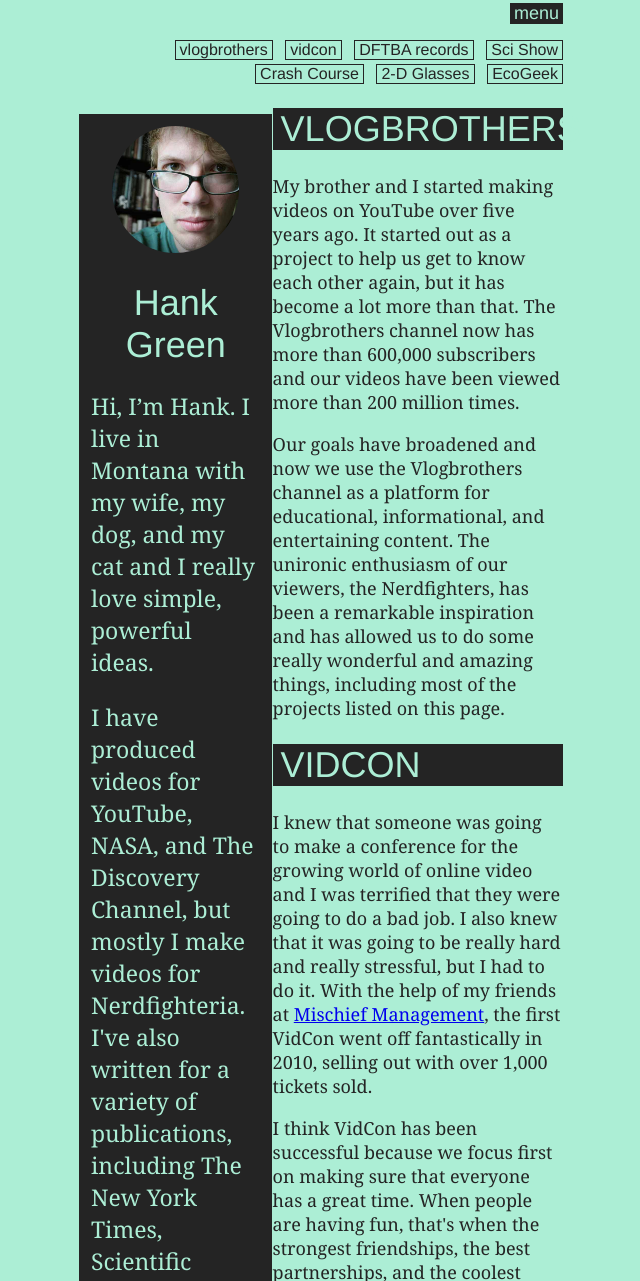
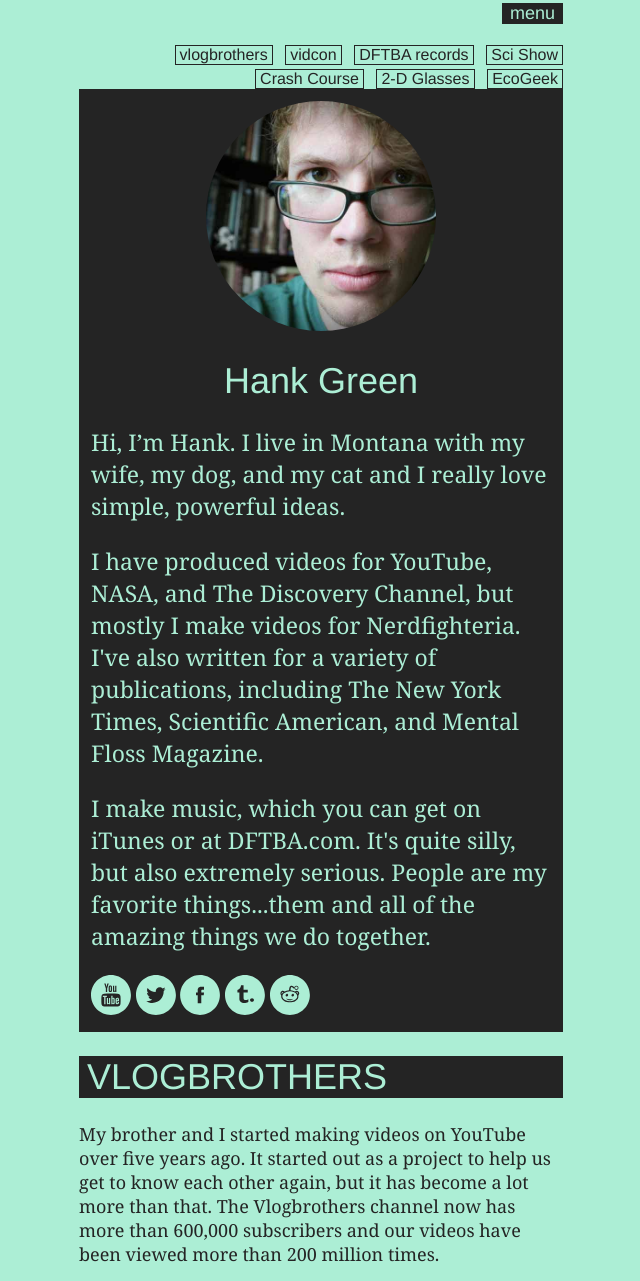
Before and after one commit to elsienolasco/art336-html-css-article-art-direction-01-elsienolasco, a plain HTML site: page index.html in a window 1280 px wide. Shown: the top 1281 px of the page, without its empty margins (319-959 px from the left). Drawn offline with nearby package versions, Linux system fonts and the light colour scheme; a script that the page names is missing.

Commit message:
sag icons added

```diff
--- a/scss/_base.scss
+++ b/scss/_base.scss
@@ -23,3 +23,7 @@ img {
     max-width: 100%;
     height: auto;
 }
+
+a {
+    text-decoration: none;
+}
--- a/scss/_layout.scss
+++ b/scss/_layout.scss
@@ -24,28 +24,6 @@ nav[role="navigation"] ul li, .contact ul li {
     padding: 0;
 }
 
-header[role="banner"] {
-    margin: 30px 0 100px 0;
-    @media (min-width: 700px){
-        float: left;
-        width: 35%;
-    }
-}
-
 .banner-photo {
     text-align: center;
 }
-
-main[role="main"] {
-    @media (min-width: 700px){
-        float: right;
-        width: 60%;
-    }
-}
-
-footer[role="contentinfo"] {
-    @media (min-width: 700px){
-    float: left;
-    width: 100%;
-    }
-}
--- a/scss/_module.scss
+++ b/scss/_module.scss
@@ -10,7 +10,8 @@ Module Rules
     background-color: $color;
     display: inline-block;
     @include headline-font;
-    padding: 0 4px;
+    margin-bottom: 5px;
+    padding: 0 8px;
     text-decoration: none;
 }
 
@@ -52,7 +53,7 @@ header[role="banner"] h1 {
 
 header[role="banner"] img {
     border-radius: 50%;
-    width: 75%;
+    width: 50%;
 }
 
 header[role="banner"] p {
@@ -71,8 +72,8 @@ header[role="banner"] a:hover {
 }
 
 .contact svg {
-    width: 24px;
-    height: 24px;
+    width: 40px;
+    height: 40px;
 }
 
 .contact svg path {
```
Also changed, not shown: css/main.css.
